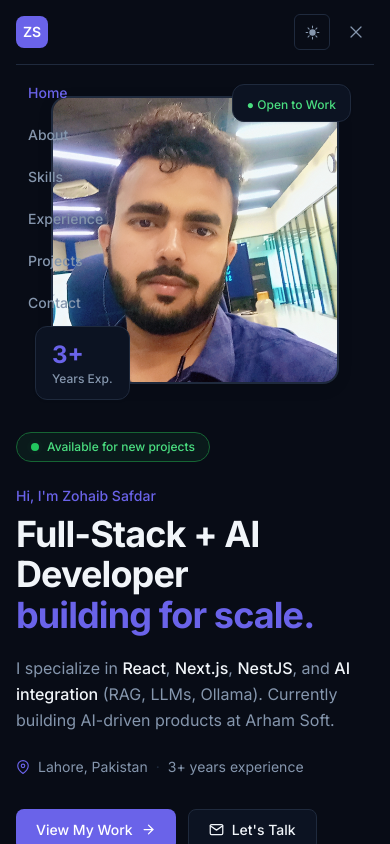
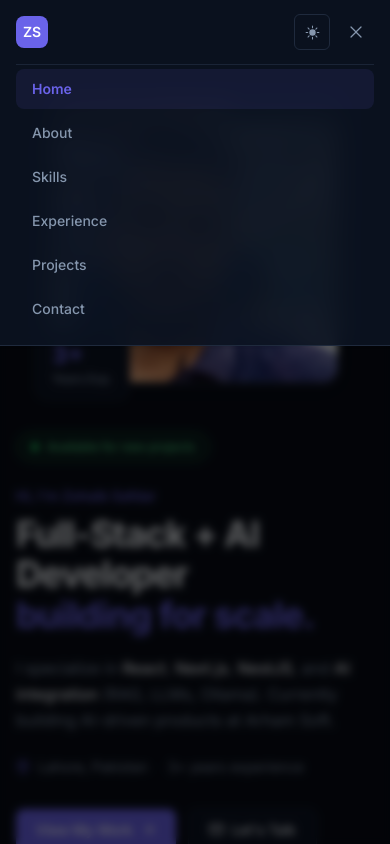
Before and after one commit to x370/Zohaib_Portfolio, a Next.js app in the folder zohaib-portfolio/: page / in a window 390 px wide. Both pictures are taken after a click on the button 356 px from the left and 32 px from the top of the page. Shown: the top 844 px of the page. Built offline with nearby package versions, Linux system fonts and the light colour scheme.

Commit message:
Add backdrop blur overlay for mobile menu

```diff
--- a/zohaib-portfolio/src/components/Navbar.jsx
+++ b/zohaib-portfolio/src/components/Navbar.jsx
@@ -29,11 +29,31 @@ export default function Navbar() {
 
   useEffect(() => { setOpen(false); }, [pathname]);
 
+  // Prevent scroll when mobile menu is open
+  useEffect(() => {
+    if (open) {
+      document.body.style.overflow = "hidden";
+    } else {
+      document.body.style.overflow = "";
+    }
+    return () => { document.body.style.overflow = ""; };
+  }, [open]);
+
   return (
+    <>
+      {/* Background Backdrop Overlay when mobile menu is open */}
+      {open && (
+        <div
+          onClick={() => setOpen(false)}
+          className="fixed inset-0 z-40 bg-black/40 dark:bg-black/60 backdrop-blur-sm lg:hidden transition-all duration-300 animate-fade-in-up"
+          aria-hidden="true"
+        />
+      )}
+
       <header
         className={`fixed top-0 inset-x-0 z-50 transition-all duration-300 ${
-        scrolled
-          ? "bg-surface/95 backdrop-blur-md border-b border-border shadow-card"
+          scrolled || open
+            ? "bg-surface/90 backdrop-blur-md border-b border-border shadow-card"
             : "bg-transparent"
         }`}
       >
@@ -41,7 +61,7 @@ export default function Navbar() {
           <nav className="flex items-center justify-between h-16">
             {/* Logo */}
             <Link href="/" className="flex items-center gap-2.5 group">
-            <div className="h-8 w-8 rounded-lg bg-primary grid place-items-center">
+              <div className="h-8 w-8 rounded-lg bg-primary grid place-items-center shadow-sm">
                 <span className="font-semibold text-white text-sm">ZS</span>
               </div>
               <span className="font-semibold text-sm hidden sm:block">Zohaib Safdar</span>
@@ -57,7 +77,7 @@ export default function Navbar() {
                       href={l.href}
                       className={`relative px-3.5 py-2 rounded-md text-sm font-medium transition-colors ${
                         active
-                        ? "text-primary bg-primary/8"
+                          ? "text-primary bg-primary/8 font-semibold"
                           : "text-muted hover:text-fg hover:bg-fg/5"
                       }`}
                     >
@@ -81,19 +101,19 @@ export default function Navbar() {
             </div>
           </nav>
 
-        {/* Mobile menu */}
+          {/* Mobile menu dropdown */}
           {open && (
-          <div className="lg:hidden pb-3 border-t border-border mt-0">
-            <ul className="flex flex-col pt-2 gap-0.5">
+            <div className="lg:hidden pb-4 pt-1 border-t border-border/80">
+              <ul className="flex flex-col gap-1">
                 {links.map((l) => {
                   const active = pathname === l.href;
                   return (
                     <li key={l.href}>
                       <Link
                         href={l.href}
-                      className={`flex items-center px-3 py-2.5 rounded-md text-sm font-medium transition-colors ${
+                        className={`flex items-center px-4 py-2.5 rounded-lg text-sm font-medium transition-colors ${
                           active
-                          ? "text-primary bg-primary/8"
+                            ? "text-primary bg-primary/10 font-semibold"
                             : "text-muted hover:text-fg hover:bg-fg/5"
                         }`}
                       >
@@ -107,5 +127,6 @@ export default function Navbar() {
           )}
         </div>
       </header>
+    </>
   );
 }
```
Lines whose indentation alone changed are shown as unchanged.
